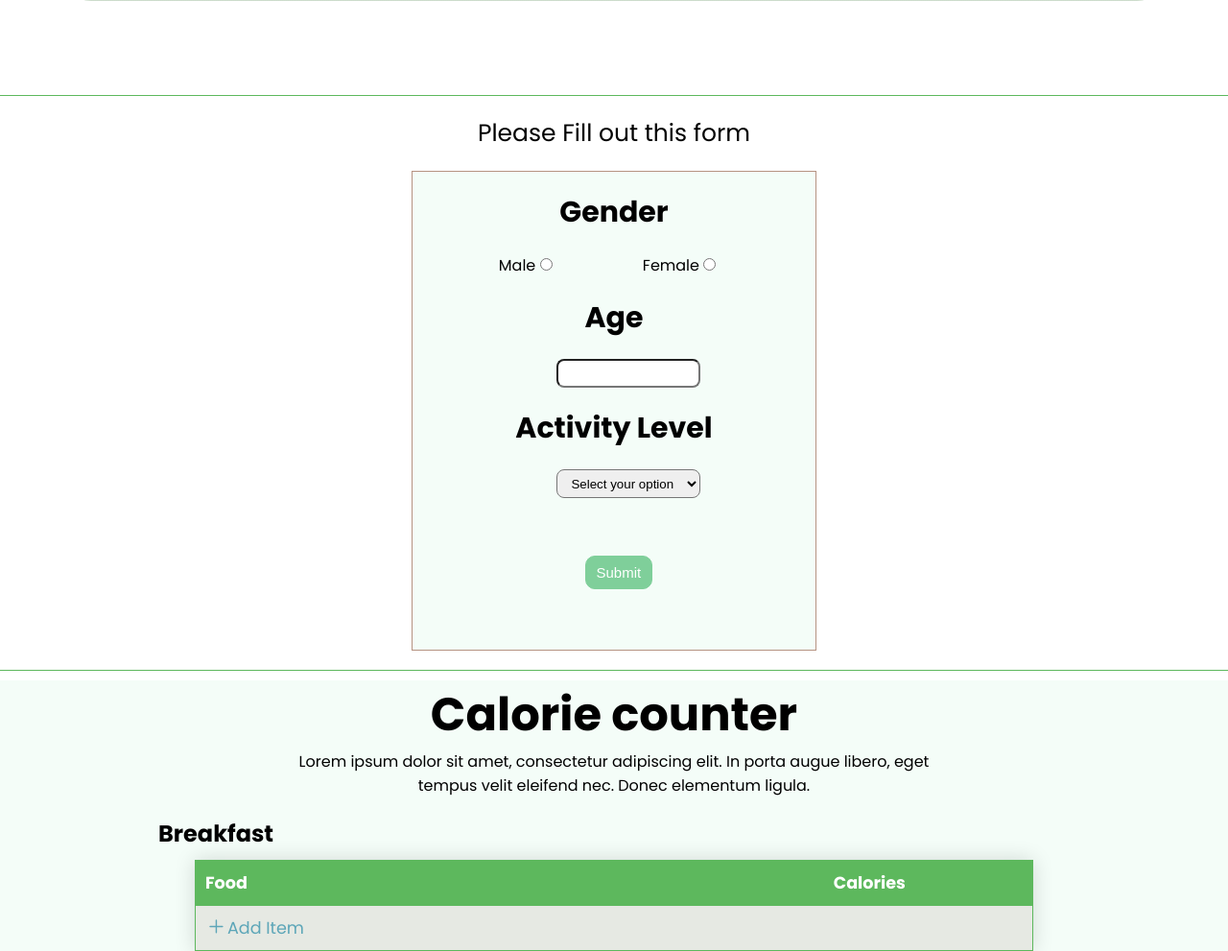
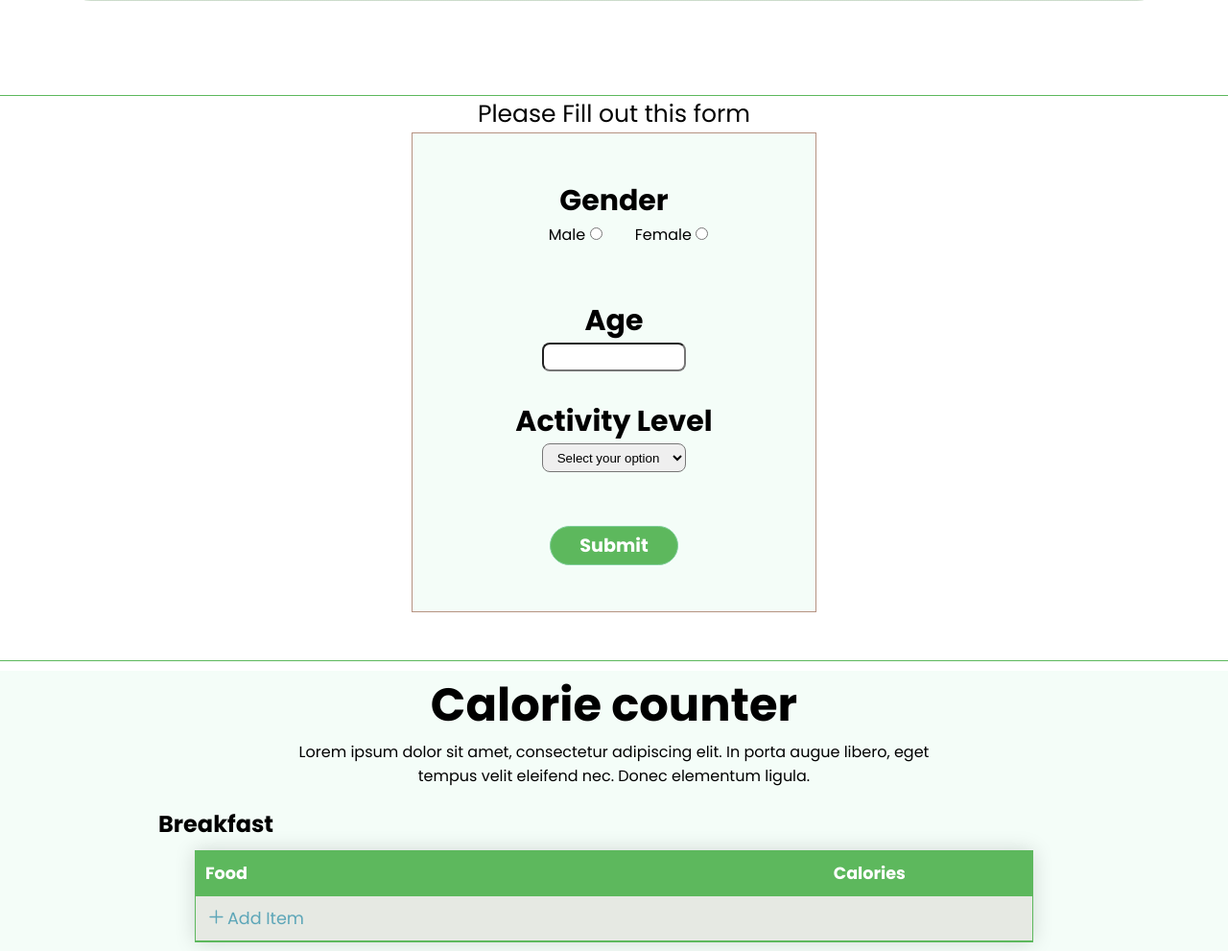
Before and after one commit to tcrz/Eat_Right, a Flask app: page / in a window 1280 px wide. Shown: the part 720-1711 px from the top of the page at 96% size. Run offline with Flask 2, Linux system fonts and the light colour scheme; data comes from the database, SQL or seed files in the repository; some libraries are stand-ins or nearby versions.

Commit message:
prediction form updates

```diff
--- a/web_dynamic/static/styles/styles.css
+++ b/web_dynamic/static/styles/styles.css
@@ -186,22 +186,36 @@ nav {
  ******************************/
 .calorie-predictor {
   background: white;
-  /*padding: 20px 20px;*/
+  padding-bottom: 50px;
   border-bottom: 1px solid #5db85d;
 }
 
 .predictor-form {
+  display:flex;
+  align-items:center;
+  flex-direction:column;
+  justify-content:space-around;
   width: 33%;
   height: 500px;
   border: 1px solid #b69382;
   margin: 0 auto;
   background-color: #ccf5dd38;
+  padding:20px
 }
+
+.predictor-form label{
+  margin-left:30px
+}
+
 .calorie-predictor p {
   text-align: center;
   font-size: 25px;
   font-weight: 25px;
-  margin: 20px 0;
+  /* margin: 20px 0; */
+}
+
+.term, .for-pregnant, .for-all{
+  text-align: center;
 }
 
 .for-pregnant {
@@ -211,32 +225,40 @@ nav {
 .term {
   display: none;
 }
+
 .for-all {
-  display: block;
+  display:flex;
+  align-items:center;
+  flex-direction:column;
+  /* display: block; */
+}
+
+.age-field{
+  padding-bottom:30px
 }
 
 .for-pregnant h3,
 .term h3 {
   text-align: center;
-  margin: 20px 0;
+  /* margin: 20px 0; */
   font-size: 20px;
 }
 
 .predictor-form h3,
 .for-all h3{
   text-align: center;
-  margin: 20px 0;
+  /* margin: 20px 0; */
   font-size: 30px;
 }
 
 .predictor-form .term label {
-  margin-left: 60px;
+  /* margin-left: 60px; */
 }
 
 .predictor-form label,
 .for-pregnant label,
 .for-all label {
-  margin-left: 90px;
+  /* margin-left: 90px; */
 }
 
 .for-all input[type="number"],
@@ -244,20 +266,24 @@ nav {
   width: 150px;
   height: 30px;
   border-radius: 8px;
-  margin-left: 150px;
+  /* margin-left: 150px; */
   text-align: center;
 }
 .predictor-form button {
-  width: 70px;
-  height: 35px;
+  /* width: 70px; */
+  /* height: 35px; */
+  all: unset;
+  padding: 5px 30px;
+  font-size:120%;
+  font-weight: 600;
   border: 1px solid #7fcf9a;
-  border-radius: 10px;
-  background-color: #7fcf9a;
+  border-radius: 25px;
+  background-color: #5db85d;
   color: white;
-  font-size: 15px;
   text-align: center;
-  margin-top: 60px;
-  margin-left: 180px;
+  cursor:pointer;
+  /* margin-top: 60px; */
+  /* margin-left: 180px; */
 }
 
 /*--------------------------------*/
--- a/web_dynamic/templates/eatright.html
+++ b/web_dynamic/templates/eatright.html
@@ -55,13 +55,16 @@
     </div>
   </header>
   <section class="calorie-predictor">
-    <p class="enter-info">Please Fill out this form</p>
+    <!-- <h1 class="heading">Calorie Predictor</h1> -->
+    <p>Please Fill out this form</p>
     <div class="predictor-form">
+      <div class="gender">
         <h3>Gender</h3>
         <label for="gender">Male</label>
         <input type="radio" name="gender" class="gender" value="Male" id="Male"/>
         <label for="gender">Female</label>
         <input type="radio" name="gender" class="gender" value="Female" id="gender"/><br />
+      </div>
       <div class=for-pregnant id="for-pregnant">
         <h3>Are You Pregnant?</h3>
         <label for="ans">Yes</label>
@@ -70,7 +73,7 @@
         <input type="radio" name="ans" class="ans" value="No" id="No"/><br />
       </div>
       <div class="term" id="term">
-        <h3>What is the Term of Prenancy?</h3>
+        <h3>What is the Term of Pregnancy?</h3>
         <label for="term">First</label>
         <input type="radio" name="term" class="trimester" value="First" />
         <label for="term">Second</label>
@@ -79,8 +82,11 @@
         <input type="radio" name="term" class="trimester" value="Third" />
       </div>
       <div class="for-all" id="for-all">
+        <div class="age-field">
           <h3>Age</h3>
           <input type="number" name="digit" class="age" required />
+        </div>
+        <div class="activity">
           <h3>Activity Level</h3>
           <select name="activity" class="act" required>
             <option value="" disabled selected>Select your option</option>
@@ -88,6 +94,7 @@
             <option value="Moderate-Activity">Moderate-Activity</option>
             <option value="Active">Active</option>
           </select><br />
+        </div>
       </div>
       <button class="submittion">Submit</button>
     </div>
```
Lines whose indentation alone changed are shown as unchanged.
